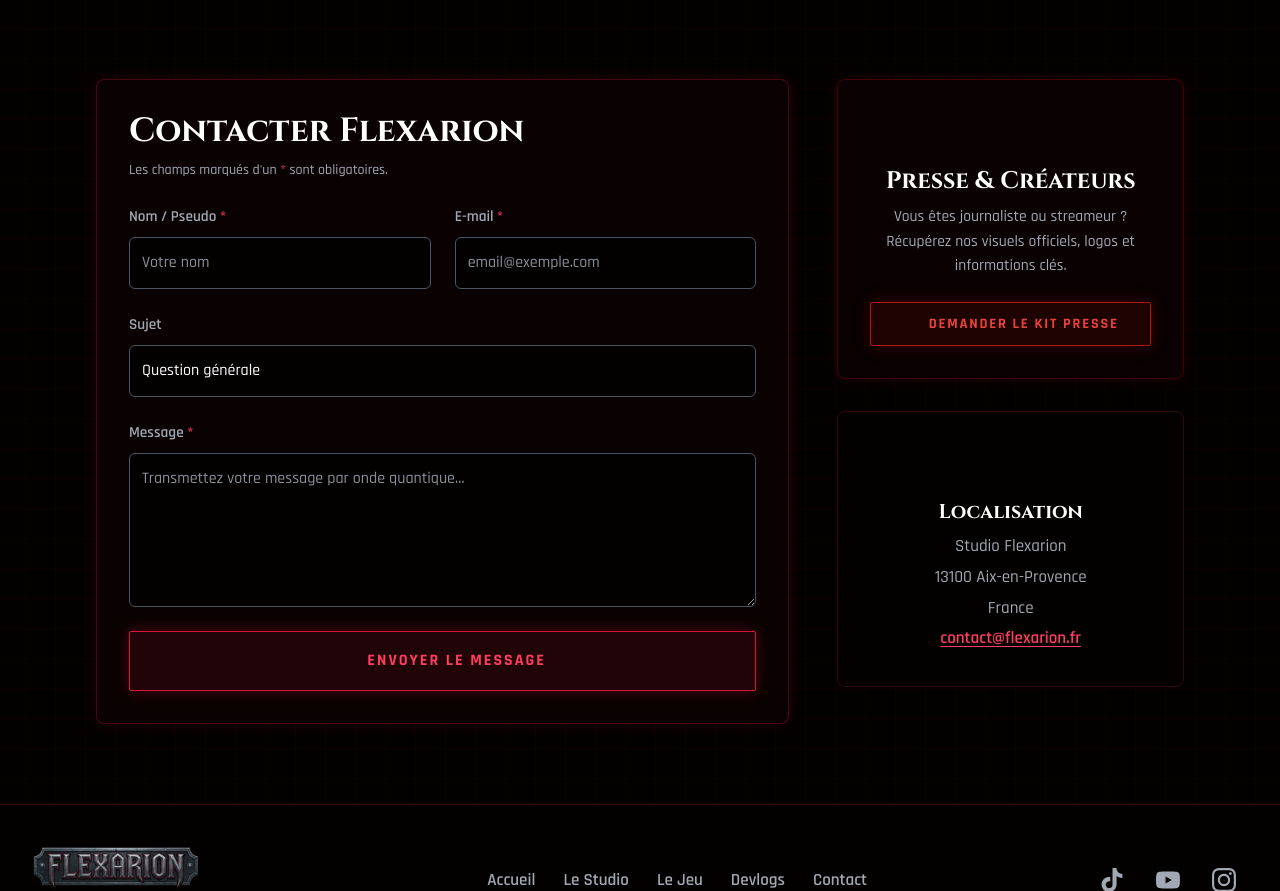
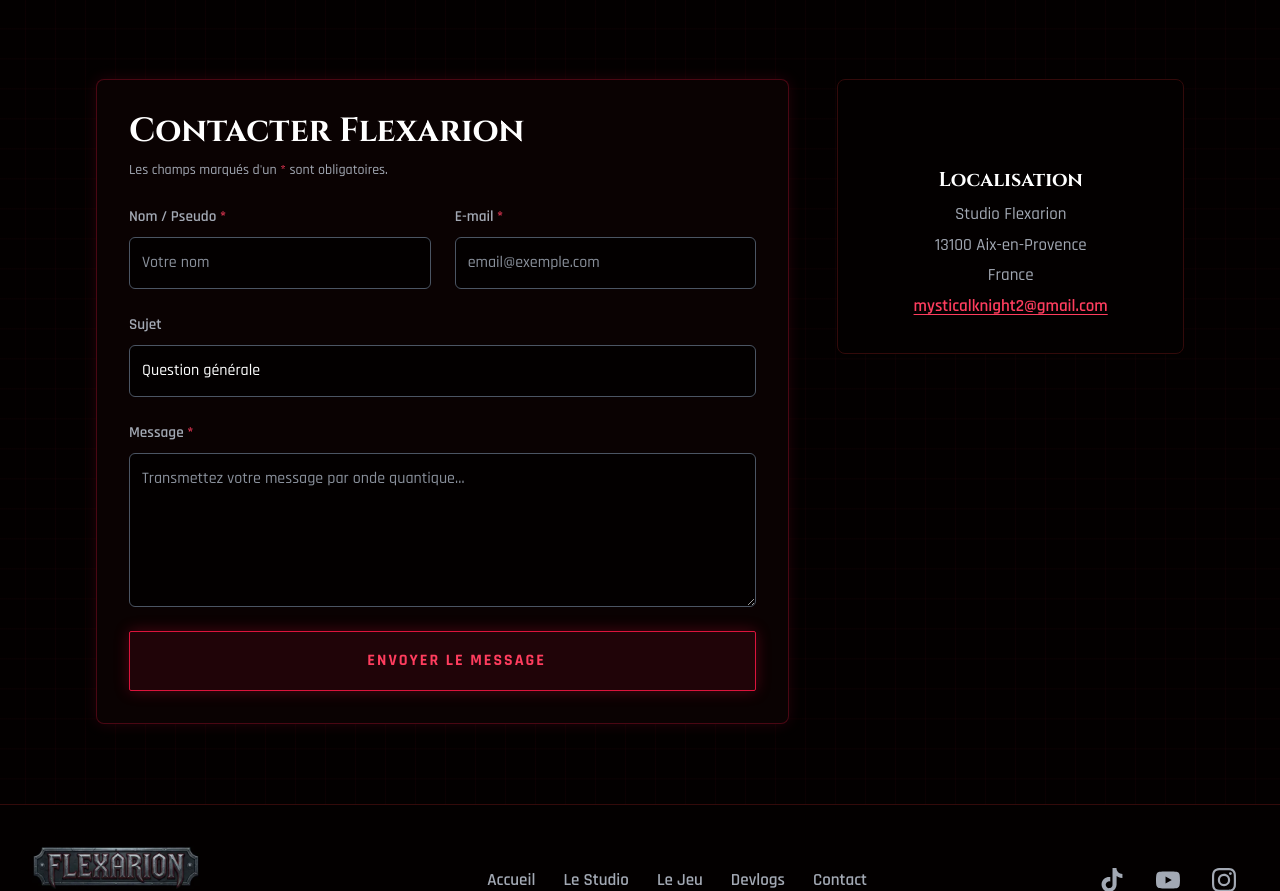
Before and after one commit to brandonzeabaez/PROJET-FLEXARION, a PHP site: page /contact in a window 1280 px wide. Shown: the part 81-972 px from the top of the page. Run offline with PHP 8.4, Linux system fonts and the light colour scheme.

Commit message:
chore: retirer le kit presse et mettre a jour l'email de contact

```diff
--- a/views/pages/contact.php
+++ b/views/pages/contact.php
@@ -69,15 +69,6 @@ $statusIcon = $formSuccess ? '#i-circle-check' : '#i-circle-alert';
 
         <!-- Infos -->
         <div class="aside">
-          <section class="panel box-glow-dark-red info-card" aria-labelledby="press-title">
-            <svg class="icon info-card__icon text-blood" aria-hidden="true"><use href="#i-file-archive"/></svg>
-            <h2 id="press-title">Presse &amp; Créateurs</h2>
-            <p>Vous êtes journaliste ou streameur ? Récupérez nos visuels officiels, logos et informations clés.</p>
-            <a class="btn btn--blood btn--sm btn--block" href="mailto:presse@flexarion.fr?subject=Demande%20de%20kit%20presse">
-              <svg class="icon" aria-hidden="true"><use href="#i-download"/></svg> Demander le kit presse
-            </a>
-          </section>
-
           <section class="panel panel--plain info-card" aria-labelledby="loc-title">
             <svg class="icon info-card__icon text-muted" aria-hidden="true"><use href="#i-map-pin"/></svg>
             <h2 id="loc-title" class="info-card__title--sm">Localisation</h2>
@@ -85,7 +76,7 @@ $statusIcon = $formSuccess ? '#i-circle-check' : '#i-circle-alert';
               Studio Flexarion<br>
               13100 Aix-en-Provence<br>
               France<br>
-              <a class="mail-link" href="mailto:contact@flexarion.fr">contact@flexarion.fr</a>
+              <a class="mail-link" href="mailto:mysticalknight2@gmail.com">mysticalknight2@gmail.com</a>
             </address>
           </section>
         </div>
```
